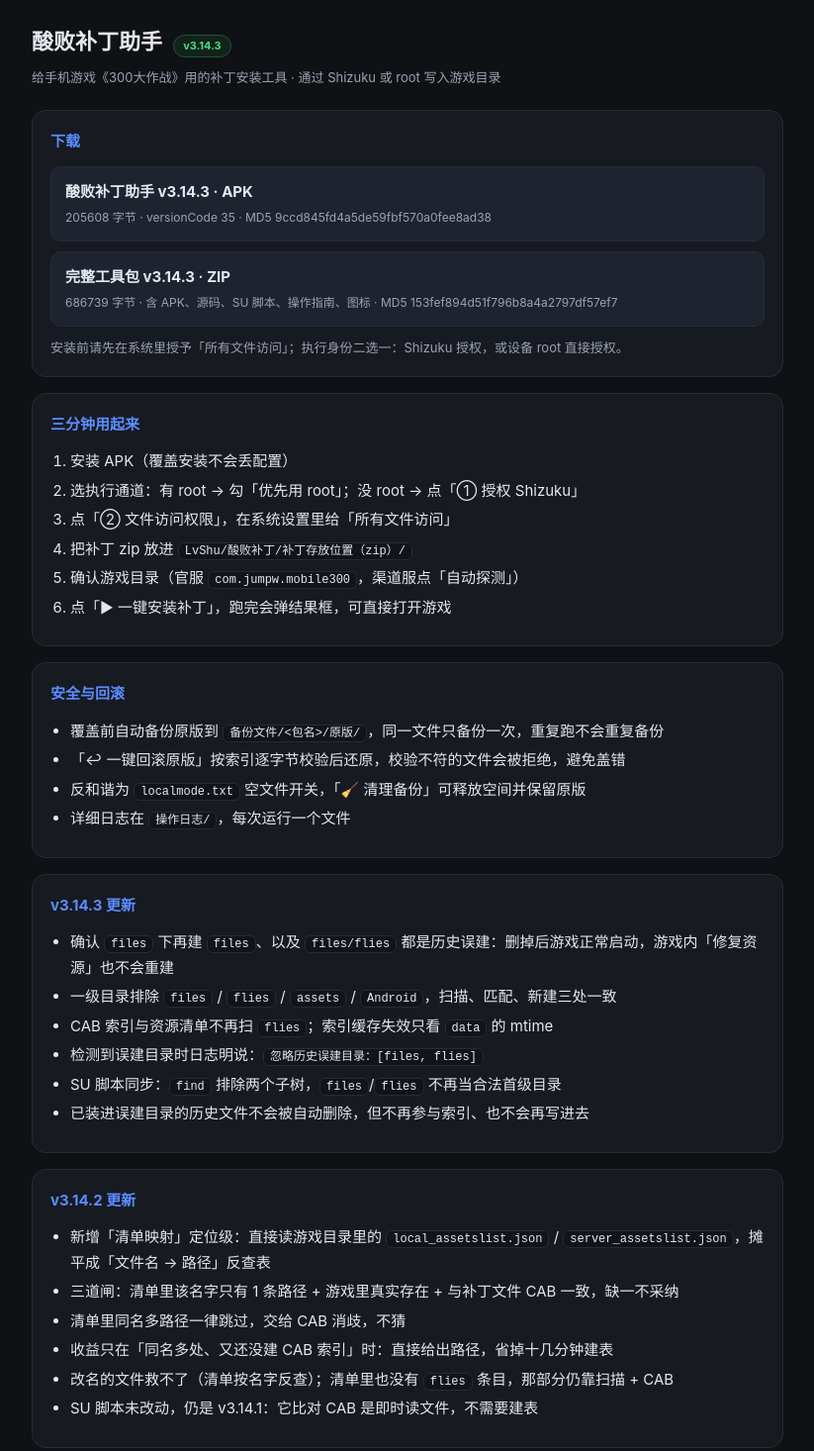
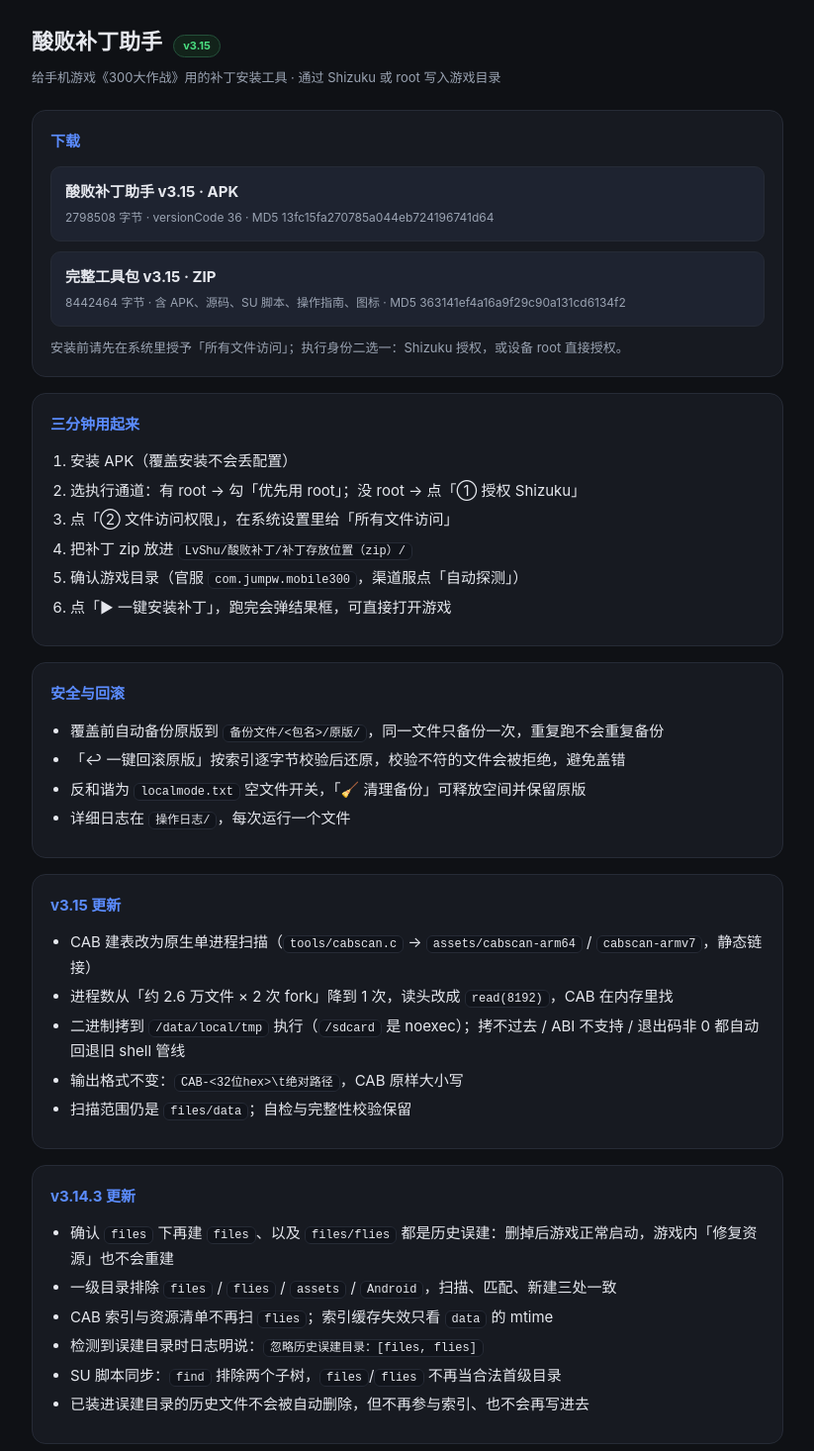
Before and after one commit to LvShu2009/suibai-patchtool, a plain HTML site: page index.html in a window 1280 px wide. Shown: the top 1466 px of the page at 99% size, without its empty margins (228-1051 px from the left). Drawn offline with Linux system fonts and the light colour scheme.

Commit message:
release: v3.15（CAB 建表原生单进程扫描，versionCode 36）

```diff
--- a/index.html
+++ b/index.html
@@ -26,18 +26,18 @@ li{margin:4px 0}
 </head>
 <body>
 <div class="wrap">
-  <h1>酸败补丁助手 <span class="tag">v3.14.3</span></h1>
+  <h1>酸败补丁助手 <span class="tag">v3.15</span></h1>
   <div class="sub">给手机游戏《300大作战》用的补丁安装工具 · 通过 Shizuku 或 root 写入游戏目录</div>
 
   <div class="card">
     <h2>下载</h2>
-    <a class="btn" href="dist/patchtool-v3.14.3.apk" download>
-      <b>酸败补丁助手 v3.14.3 · APK</b>
-      <span>205608 字节 · versionCode 35 · MD5 9ccd845fd4a5de59fbf570a0fee8ad38</span>
+    <a class="btn" href="dist/patchtool-v3.15.apk" download>
+      <b>酸败补丁助手 v3.15 · APK</b>
+      <span>2798508 字节 · versionCode 36 · MD5 13fc15fa270785a044eb724196741d64</span>
     </a>
-    <a class="btn" href="dist/patchtool-kit-v3.14.3.zip" download>
-      <b>完整工具包 v3.14.3 · ZIP</b>
-      <span>686739 字节 · 含 APK、源码、SU 脚本、操作指南、图标 · MD5 153fef894d51f796b8a4a2797df57ef7</span>
+    <a class="btn" href="dist/patchtool-kit-v3.15.zip" download>
+      <b>完整工具包 v3.15 · ZIP</b>
+      <span>8442464 字节 · 含 APK、源码、SU 脚本、操作指南、图标 · MD5 363141ef4a16a9f29c90a131cd6134f2</span>
     </a>
     <div class="dim">安装前请先在系统里授予「所有文件访问」；执行身份二选一：Shizuku 授权，或设备 root 直接授权。</div>
   </div>
@@ -61,6 +61,17 @@ li{margin:4px 0}
       <li>「↩ 一键回滚原版」按索引逐字节校验后还原，校验不符的文件会被拒绝，避免盖错</li>
       <li>反和谐为 <code>localmode.txt</code> 空文件开关，「🧹 清理备份」可释放空间并保留原版</li>
       <li>详细日志在 <code>操作日志/</code>，每次运行一个文件</li>
+    </ul>
+  </div>
+
+  <div class="card">
+    <h2>v3.15 更新</h2>
+    <ul>
+      <li>CAB 建表改为原生单进程扫描（<code>tools/cabscan.c</code> → <code>assets/cabscan-arm64</code> / <code>cabscan-armv7</code>，静态链接）</li>
+      <li>进程数从「约 2.6 万文件 × 2 次 fork」降到 1 次，读头改成 <code>read(8192)</code>，CAB 在内存里找</li>
+      <li>二进制拷到 <code>/data/local/tmp</code> 执行（<code>/sdcard</code> 是 noexec）；拷不过去 / ABI 不支持 / 退出码非 0 都自动回退旧 shell 管线</li>
+      <li>输出格式不变：<code>CAB-&lt;32位hex&gt;\t绝对路径</code>，CAB 原样大小写</li>
+      <li>扫描范围仍是 <code>files/data</code>；自检与完整性校验保留</li>
     </ul>
   </div>
 
```
Also changed, not shown: 3 other files.
